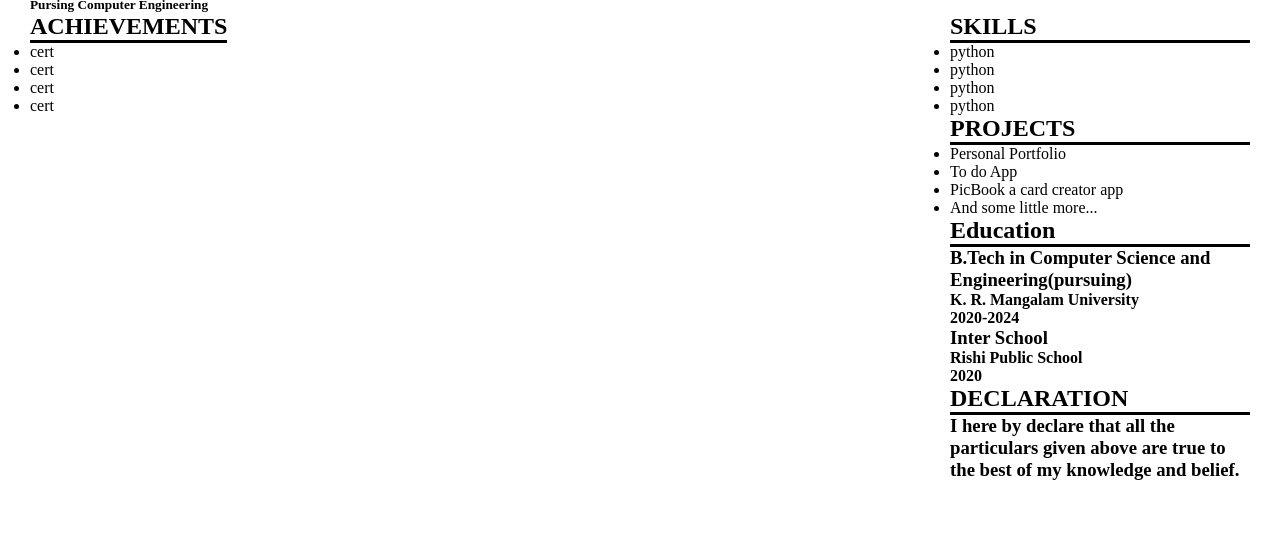
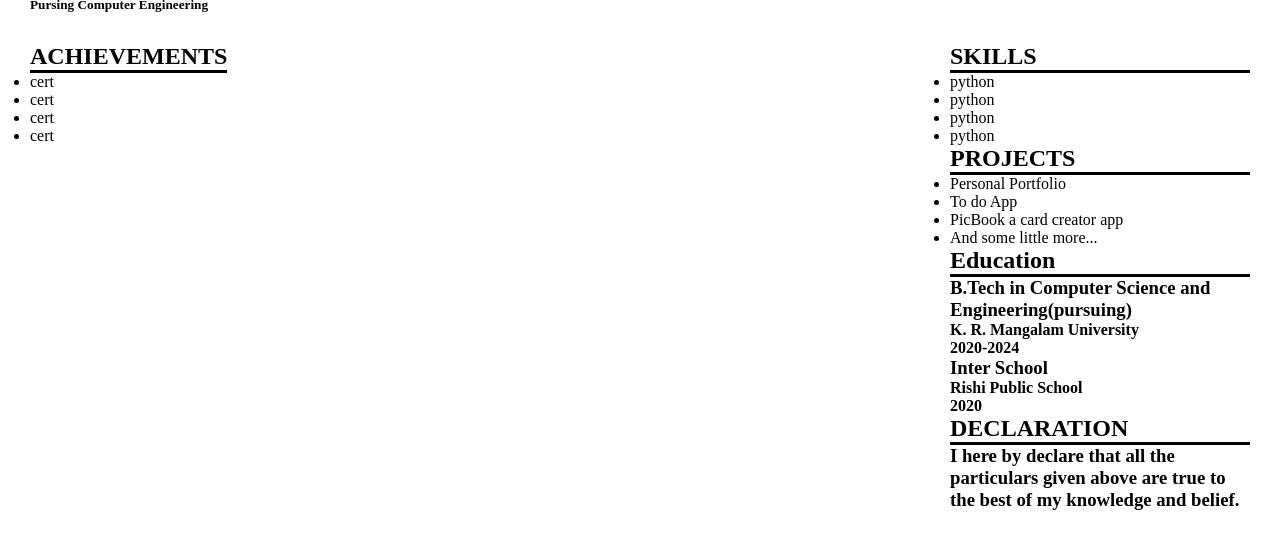
Before and after one commit to Kaam787/resume, a plain HTML site: page index.html in a window 1280 px wide. Shown: the part 70-618 px from the top of the page. Drawn offline with Linux system fonts and the light colour scheme.

Commit message:
Update index.html
some minor mistakes

```diff
--- a/index.html
+++ b/index.html
@@ -15,9 +15,9 @@
             margin: 30px;
         }
         .row{
-            pudding-top: 30px;
+            padding-top: 30px;
             display: flex;
-            flex: row;
+            flex-direction: row;
             justify-content: space-between;
         }
         h2{
@@ -50,7 +50,7 @@
             <li>python</li>
             <li>python</li>
             <li>python</li>
-        </ol>
+        </ul>
     </div>
     <div class="r2">
         <h2>PROJECTS</h2>
```
